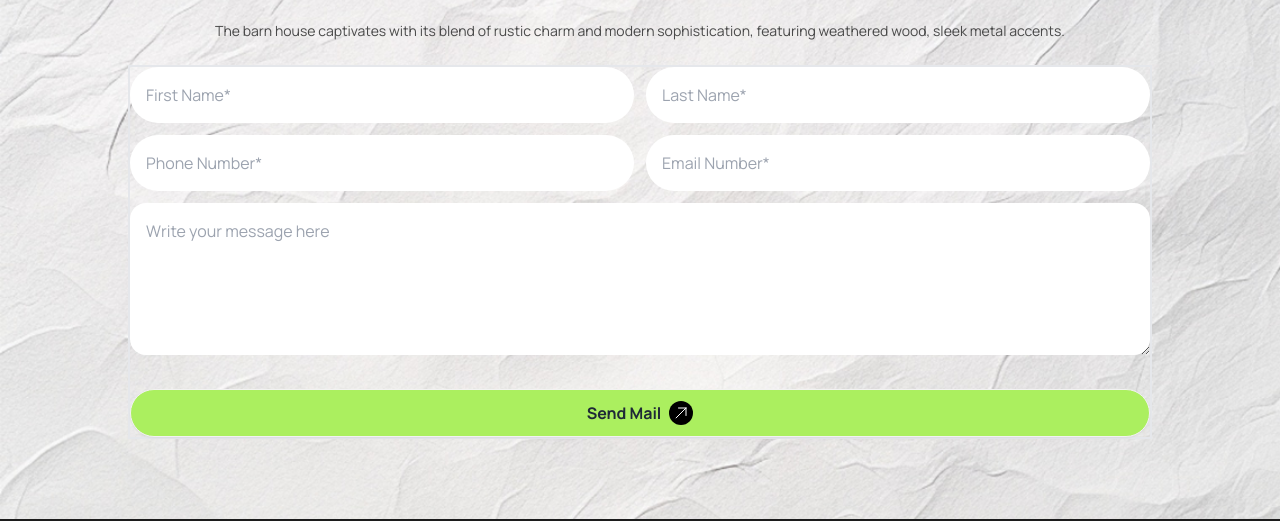
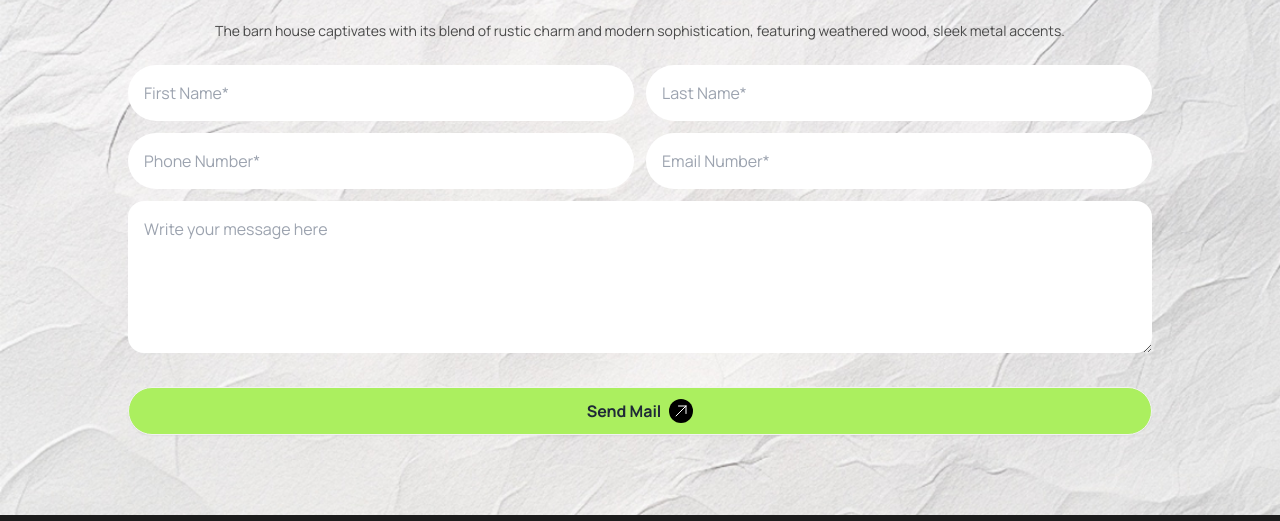
Before and after one commit to muhammad-sayem/Programming-Hero-Assignment-3, a plain HTML site: page index.html in a window 1280 px wide. Shown: the part 3780-4301 px from the top of the page. Drawn offline with nearby package versions, Linux system fonts and the light colour scheme.

Commit message:
Project Done (Updated)

```diff
--- a/index.html
+++ b/index.html
@@ -468,7 +468,7 @@
                 </div>
 
                 <!-- Form Part -->
-                <div class="lg:grid lg:grid-cols-2 lg:w-4/5 lg:mx-auto border-2 lg:gap-3">
+                <div class="lg:grid lg:grid-cols-2 lg:w-4/5 lg:mx-auto lg:gap-3">
                     <div class="mb-3 lg:mb-0">
                         <input class="w-full p-4 rounded-full" type="text" placeholder="First Name*">
                     </div>
```
